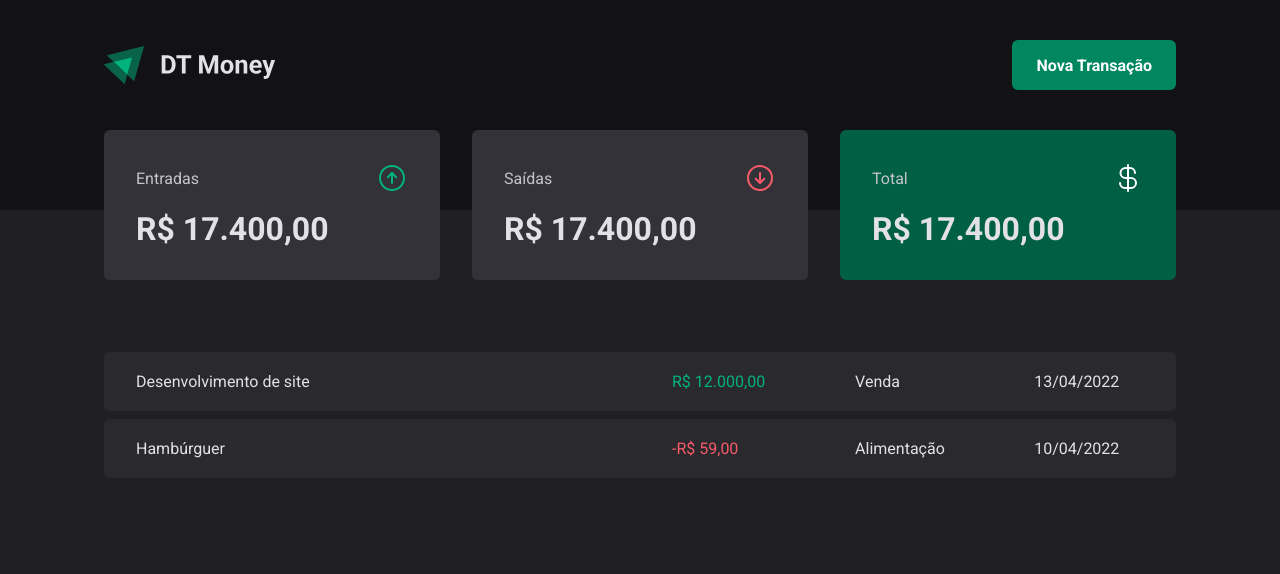
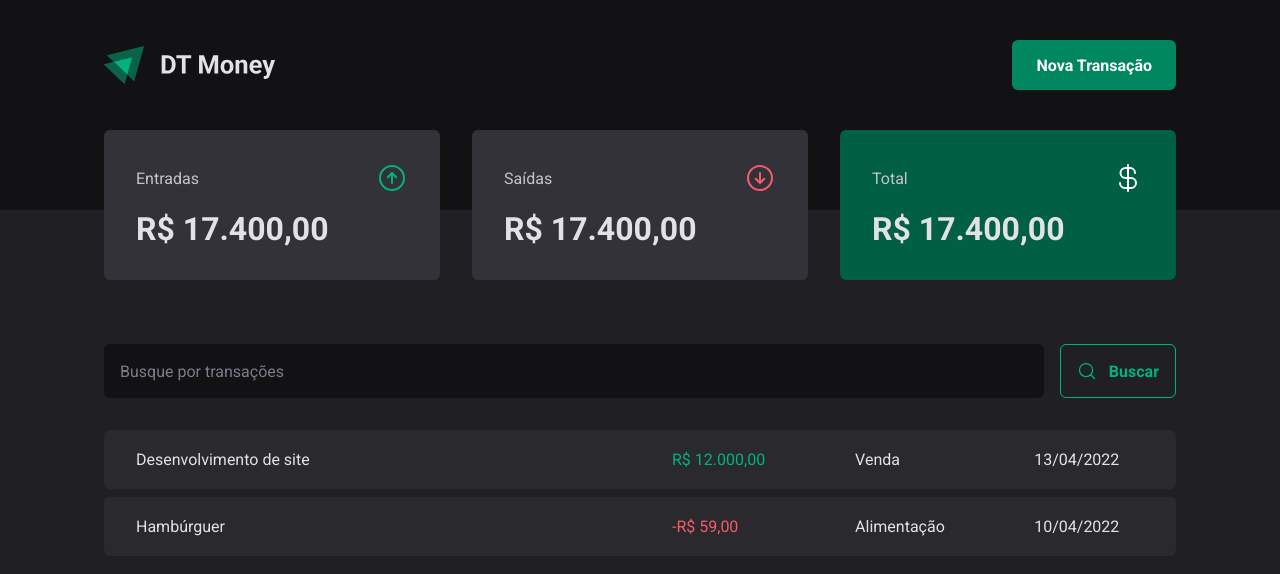
Before and after one commit to luizprsjr/dt-money, a React (Vite) app: page / in a window 1280 px wide. Shown: the top 574 px of the page. Built offline with nearby package versions, Linux system fonts and the light colour scheme.

Commit message:
feat: create search form component

```diff
--- /dev/null
+++ b/src/pages/Transactions/components/SearchForm/index.tsx
@@ -0,0 +1,16 @@
+import { MagnifyingGlass } from 'phosphor-react'
+
+import { SearchFormContainer } from './styles'
+
+export function SearchForm() {
+  return (
+    <SearchFormContainer>
+      <input type="text" placeholder="Busque por transações" />
+
+      <button type="submit">
+        <MagnifyingGlass size={20} />
+        Buscar
+      </button>
+    </SearchFormContainer>
+  );
+}
--- /dev/null
+++ b/src/pages/Transactions/components/SearchForm/styles.ts
@@ -0,0 +1,35 @@
+import styled from 'styled-components'
+
+export const SearchFormContainer = styled.form`
+  display: flex;
+  gap: 1rem;
+  input {
+    flex: 1;
+    border-radius: 6px;
+    border: 0;
+    background: ${props => props.theme["gray-900"]};
+    color: ${props => props.theme["gray-300"]};
+    padding: 1rem;
+    &::placeholder {
+      color: ${props => props.theme["gray-500"]};
+    }
+  }
+  button {
+    display: flex;
+    align-items: center;
+    gap: 0.75rem;
+    border: 0;
+    padding: 1rem;
+    background: transparent;
+    border: 1px solid ${props => props.theme["green-300"]};
+    color: ${props => props.theme["green-300"]};
+    font-weight: bold;
+    border-radius: 6px;
+    &:hover {
+      background: ${props => props.theme["green-500"]};
+      border-color: ${props => props.theme["green-500"]};
+      color: ${props => props.theme["white"]};
+      transition: background-color 0.2s, color 0.2s, border-color 0.2s;
+    }
+  }
+`
--- a/src/pages/Transactions/index.tsx
+++ b/src/pages/Transactions/index.tsx
@@ -1,5 +1,6 @@
 import { Header } from '../../components/Header'
 import { Summary } from '../../components/Summary'
+import { SearchForm } from './components/SearchForm'
 import {
   PriceHighlight,
   TransactionsContainer,
@@ -13,6 +14,8 @@
       <Summary />
 
       <TransactionsContainer>
+        <SearchForm />
+
         <TransactionsTable>
           <tbody>
             <tr>
--- a/src/pages/Transactions/styles.ts
+++ b/src/pages/Transactions/styles.ts
@@ -11,14 +11,17 @@
   width: 100%;
   border-collapse: separate;
   border-spacing: 0 0.5rem;
-  /* margin-top: 1.5rem; */
+  margin-top: 1.5rem;
+
   td {
     padding: 1.25rem 2rem;
     background: ${props => props.theme["gray-700"]};
+
     &:first-child {
       border-top-left-radius: 6px;
       border-bottom-left-radius: 6px;
     }
+
     &:last-child {
       border-top-right-radius: 6px;
       border-bottom-right-radius: 6px;
```
